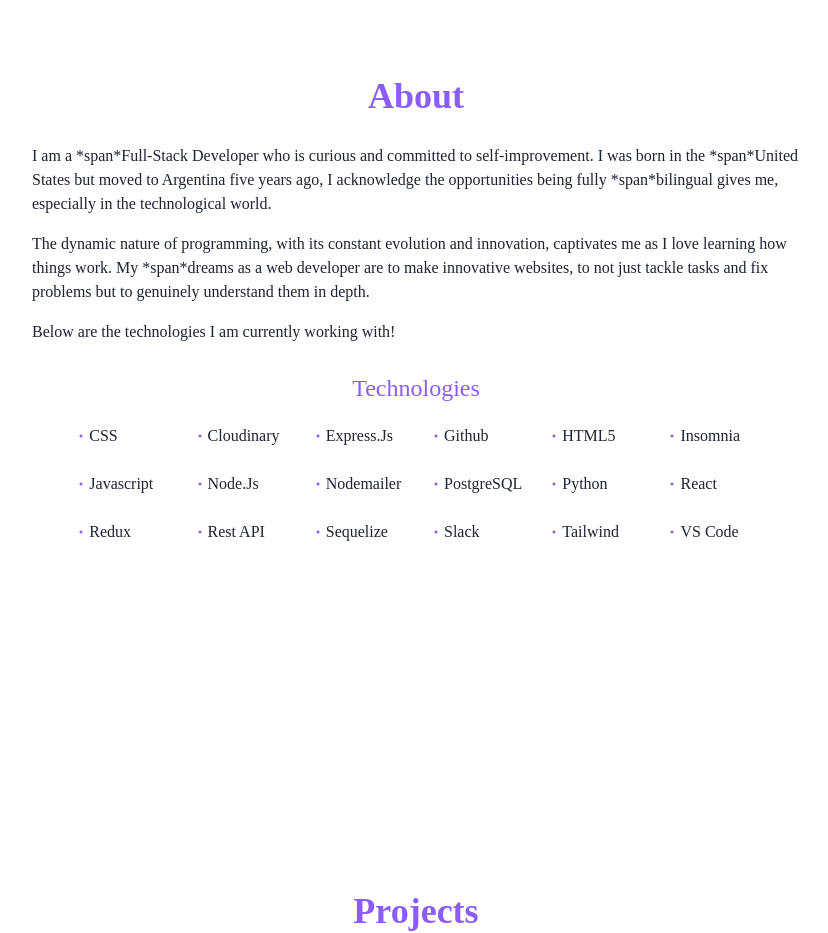
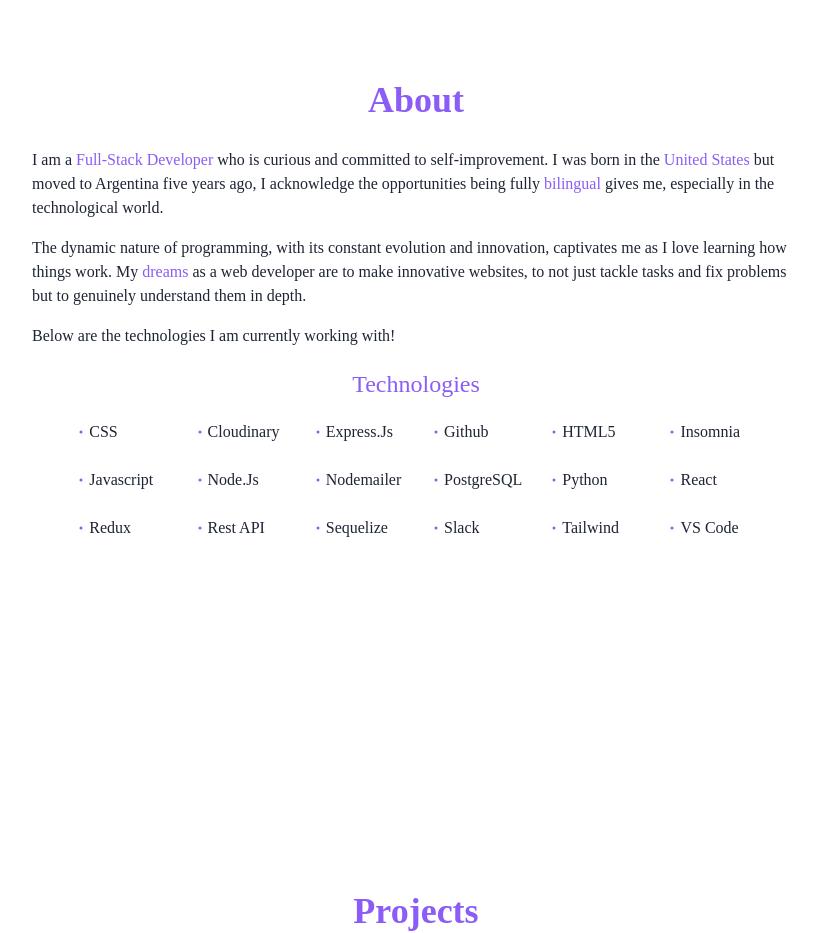
Before and after one commit to OMassano/Portfolio, a React (Create React App) app: page / in a window 1280 px wide. Shown: the part 880-1813 px from the top of the page, without its empty margins (224-1052 px from the left). Built offline with nearby package versions, Linux system fonts and the light colour scheme.

Commit message:
english version of about working with span logic

```diff
--- a/src/context/languages.js
+++ b/src/context/languages.js
@@ -7,7 +7,7 @@
       "Hello, welcome to my portfolio! I am a Full-Stack Developer who is passionate about creating websites and expanding their knowledge!",
     aboutHeader: "About",
     aboutText:
-      "I am a *span*Full-Stack Developer who is curious and committed to self-improvement. I was born in the *span*United States but moved to Argentina five years ago, I acknowledge the opportunities being fully *span*bilingual gives me, especially in the technological world. *p*The dynamic nature of programming, with its constant evolution and innovation, captivates me as I love learning how things work. My *span*dreams as a web developer are to make innovative websites, to not just tackle tasks and fix problems but to genuinely understand them in depth. *p*Below are the technologies I am currently working with!",
+      "I am a *span*Full-Stack Developer*span* who is curious and committed to self-improvement. I was born in the *span*United States*span* but moved to Argentina five years ago, I acknowledge the opportunities being fully *span*bilingual*span* gives me, especially in the technological world. *p*The dynamic nature of programming, with its constant evolution and innovation, captivates me as I love learning how things work. My *span*dreams*span* as a web developer are to make innovative websites, to not just tackle tasks and fix problems but to genuinely understand them in depth. *p*Below are the technologies I am currently working with!",
     technologiesHeader: "Technologies",
     contactHeader: "Contact",
     contactText:
--- a/src/views/About/About.jsx
+++ b/src/views/About/About.jsx
@@ -6,7 +6,6 @@
 const About = () => {
   const text = LangContent({ contentID: "aboutText" });
   const paragraphs = text.split("*p*");
-  console.log(paragraphs);
   return (
     <section
       id="about"
@@ -16,37 +15,27 @@
         <LangContent contentID="aboutHeader" />
       </h2>
       <div>
-        {/*Add span logic*/}
         {paragraphs.map((paragraph) => {
-          return <p className="max-w-3xl py-2">{paragraph}</p>;
+          const text = paragraph.split("*span*");
+          console.log(text);
+          let i = 0;
+          const styledParagraph = text.map((text) => {
+            if (i % 2 !== 0) {
+              i++;
+              return (
+                <span className="dark:text-violet-300 text-violet-500" key={i}>
+                  {text}
+                </span>
+              );
+            } else {
+              i++;
+              return <span key={i}>{text}</span>;
+            }
+          });
+          return <p className="max-w-3xl py-2">{styledParagraph}</p>;
         })}
-        {/* <p className=" max-w-3xl py-2">
-          {" "}
-          I am a{" "}
-          <span className="dark:text-violet-300 text-violet-500">
-            Full-Stack Developer
-          </span>{" "}
-          who is curious and committed to self-improvement. I was born in the{" "}
-          <span className="dark:text-violet-300 text-violet-500">
-            United States
-          </span>{" "}
-          but moved to Argentina five years ago, I acknowledge the opportunities
-          being fully{" "}
-          <span className="dark:text-violet-300 text-violet-500">
-            bilingual
-          </span>{" "}
-          gives me, especially in the technological world.
-        </p>
-        <p className="max-w-3xl py-2">
-          The dynamic nature of programming, with its constant evolution and
-          innovation, captivates me as I love learning how things work. My{" "}
-          <span className="dark:text-violet-300 text-violet-500">dreams</span>{" "}
-          as a web developer are to make innovative websites, to not just tackle
-          tasks and fix problems but to genuinely understand them in depth.
-        </p>
-        <p>Below are the technologies I am currently working with!</p> */}
       </div>
-      <div className="pt-5">
+      <div className="pt-3">
         <h3 className="text-2xl dark:text-violet-300 text-violet-500 text-center justify-center">
           <LangContent contentID="technologiesHeader" />
         </h3>
```
Also changed, not shown: src/components/langContent.js (+1 -13 lines).
